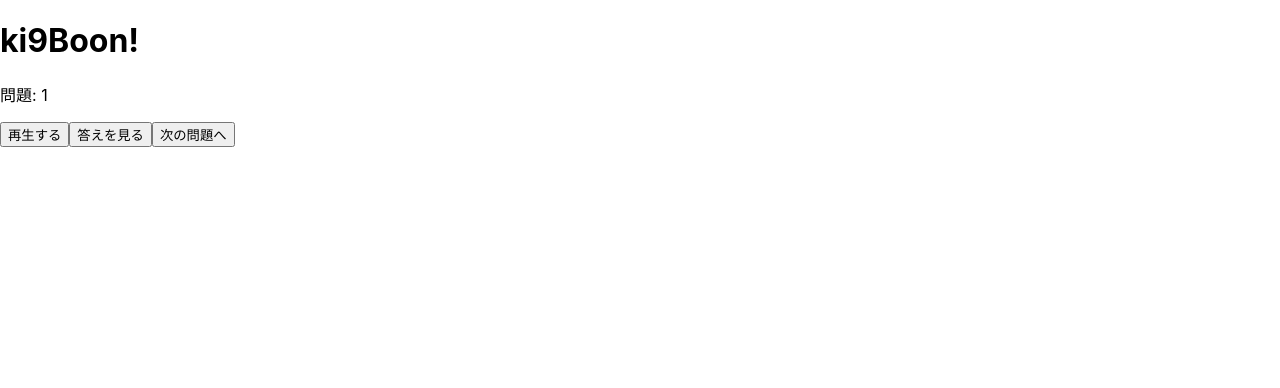
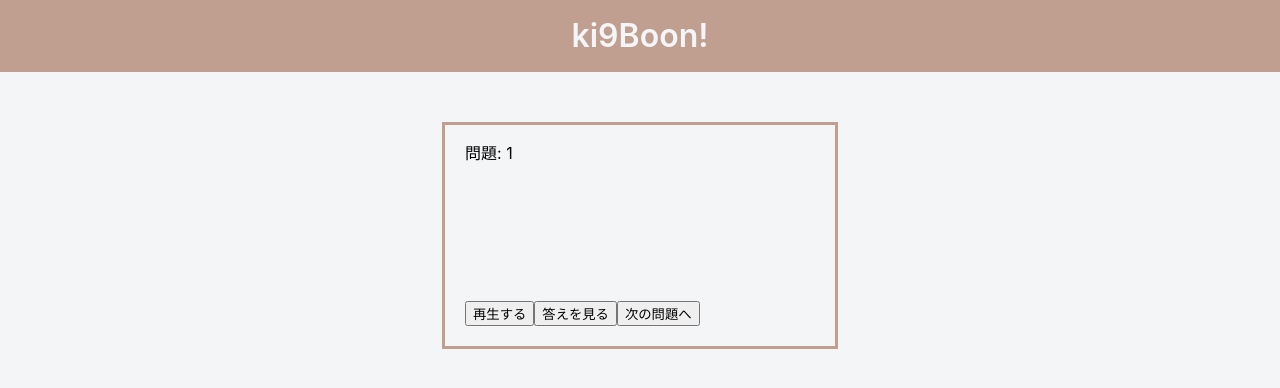
Before and after one commit to fukuma-dev/ki9Boon, a React (Create React App) app: page / in a window 1280 px wide. Shown: the top 388 px of the page. Built offline with nearby package versions, Linux system fonts and the light colour scheme.

Commit message:
implement styled-component

```diff
--- a/src/App.jsx
+++ b/src/App.jsx
@@ -2,7 +2,12 @@ import React from 'react'
 import { Lesson } from './Lesson'
 import { Header } from './Header'
 
-const sentences = ['How do you know Mr Smith?', 'I am aho', 'You are aho']
+const sentences = [
+  "I hope you have a family business you can push him into when he leaves school because he sure as heck won't  get a job anywhere else.",
+  'How do you know Mr Smith?',
+  'I am aho',
+  'You are aho'
+]
 
 class App extends React.Component {
   render() {
--- a/src/Header.jsx
+++ b/src/Header.jsx
@@ -1,11 +1,24 @@
 import React from 'react'
+import styled from 'styled-components'
+
+const TitleArea = styled.div`
+  text-align: center;
+  background-color: #c09e90;
+  padding: 20px 10px;
+`
+const Title = styled.h1`
+  background-color: #c09e90;
+  font-size: 32px;
+  font-weight: 600;
+  color: #f4f5f7;
+`
 
 export class Header extends React.Component {
   render() {
     return (
-      <div>
-        <h1>{this.props.headerTitle}</h1>
-      </div>
+      <TitleArea>
+        <Title>{this.props.headerTitle}</Title>
+      </TitleArea>
     )
   }
 }
--- a/src/Lesson.jsx
+++ b/src/Lesson.jsx
@@ -1,6 +1,14 @@
 import React from 'react';
 import Listening from './Listening';
 import { speechText } from './modules/WebSpeechApi'
+import styled from 'styled-components'
+
+const Layout = styled.div`
+  width: 350px;
+  margin: 50px auto;
+  padding: 20px;
+  border: solid 3px #c09e90;
+`
 
 export class Lesson extends React.Component {
   constructor(props) {
@@ -23,7 +31,7 @@ export class Lesson extends React.Component {
 
   render() {
     return (
-      <div>
+      <Layout>
         <Listening
           currentPage={this.state.currentPage}
           isShowSentence={this.state.isShowSentence}
@@ -31,7 +39,7 @@ export class Lesson extends React.Component {
           handleShowSentence={() => this.handleShowSentence()}
           sentences={this.props.sentences}
         />
-      </div>
+      </Layout>
     )
   }
 }
--- a/src/Listening.jsx
+++ b/src/Listening.jsx
@@ -2,6 +2,13 @@ import React from 'react'
 import PropTypes from 'prop-types'
 import { SpeechButton } from './SpeechButton'
 import { speechText } from './modules/WebSpeechApi'
+import styled from 'styled-components'
+
+const SentenceArea = styled.div`
+  font-size: 20px;
+  margin: 10px 0;
+  padding: 20px 0;
+`
 
 class Listening extends React.Component {
   isShowListening = this.props.currentPage <= this.props.sentences.length
@@ -12,13 +19,11 @@ class Listening extends React.Component {
     return (
       <div>
         <p>問題: {this.props.currentPage}</p>
-        <div>
-          <p>
-            <span style={{display: this.props.isShowSentence ? '' : 'none'}}>
-              {this.props.sentences[this.props.currentPage-1]}
-            </span>
-          </p>
-        </div>
+        <SentenceArea>
+          <span style={{visibility: this.props.isShowSentence ? '' : 'hidden'}}>
+            {this.props.sentences[this.props.currentPage-1]}
+          </span>
+        </SentenceArea>
         <SpeechButton text={this.props.sentences[this.props.currentPage-1]} buttonName="再生する"/>
         <button onClick={this.props.handleShowSentence}>答えを見る</button>
         <button onClick={this.props.handleNextSentence}>次の問題へ</button>
--- a/src/index.css
+++ b/src/index.css
@@ -1,13 +1,49 @@
+/* http://meyerweb.com/eric/tools/css/reset/
+   v2.0 | 20110126
+   License: none (public domain)
+*/
+html, body, div, span, applet, object, iframe,
+h1, h2, h3, h4, h5, h6, p, blockquote, pre,
+a, abbr, acronym, address, big, cite, code,
+del, dfn, em, img, ins, kbd, q, s, samp,
+small, strike, strong, sub, sup, tt, var,
+b, u, i, center,
+dl, dt, dd, ol, ul, li,
+fieldset, form, label, legend,
+table, caption, tbody, tfoot, thead, tr, th, td,
+article, aside, canvas, details, embed,
+figure, figcaption, footer, header, hgroup,
+menu, nav, output, ruby, section, summary,
+time, mark, audio, video {
+	margin: 0;
+	padding: 0;
+	border: 0;
+	font-size: 100%;
+	font: inherit;
+	vertical-align: baseline;
+	font-family: -apple-system, BlinkMacSystemFont, 'Segoe UI', 'Roboto', 'Oxygen', 'Ubuntu', 'Cantarell', 'Fira Sans', 'Droid Sans', 'Helvetica Neue', sans-serif;
+	background-color: #f4f5f7;
+}
+/* HTML5 display-role reset for older browsers */
+article, aside, details, figcaption, figure,
+footer, header, hgroup, menu, nav, section {
+	display: block;
+}
 body {
-  margin: 0;
-  font-family: -apple-system, BlinkMacSystemFont, 'Segoe UI', 'Roboto', 'Oxygen',
-    'Ubuntu', 'Cantarell', 'Fira Sans', 'Droid Sans', 'Helvetica Neue',
-    sans-serif;
-  -webkit-font-smoothing: antialiased;
-  -moz-osx-font-smoothing: grayscale;
+	line-height: 1;
 }
-
-code {
-  font-family: source-code-pro, Menlo, Monaco, Consolas, 'Courier New',
-    monospace;
+ol, ul {
+	list-style: none;
 }
+blockquote, q {
+	quotes: none;
+}
+blockquote:before, blockquote:after,
+q:before, q:after {
+	content: '';
+	content: none;
+}
+table {
+	border-collapse: collapse;
+	border-spacing: 0;
+}
--- a/src/modules/WebSpeechApi.jsx
+++ b/src/modules/WebSpeechApi.jsx
@@ -1,7 +1,7 @@
 export function speechText(text) {
   const uttr = new SpeechSynthesisUtterance(text)
   uttr.lang = 'en-US'
-  uttr.rate = 1.2
-  uttr.pitch = 1.2
+  uttr.rate = 1.0
+  uttr.pitch = 1.0
   speechSynthesis.speak(uttr)
 }
```
